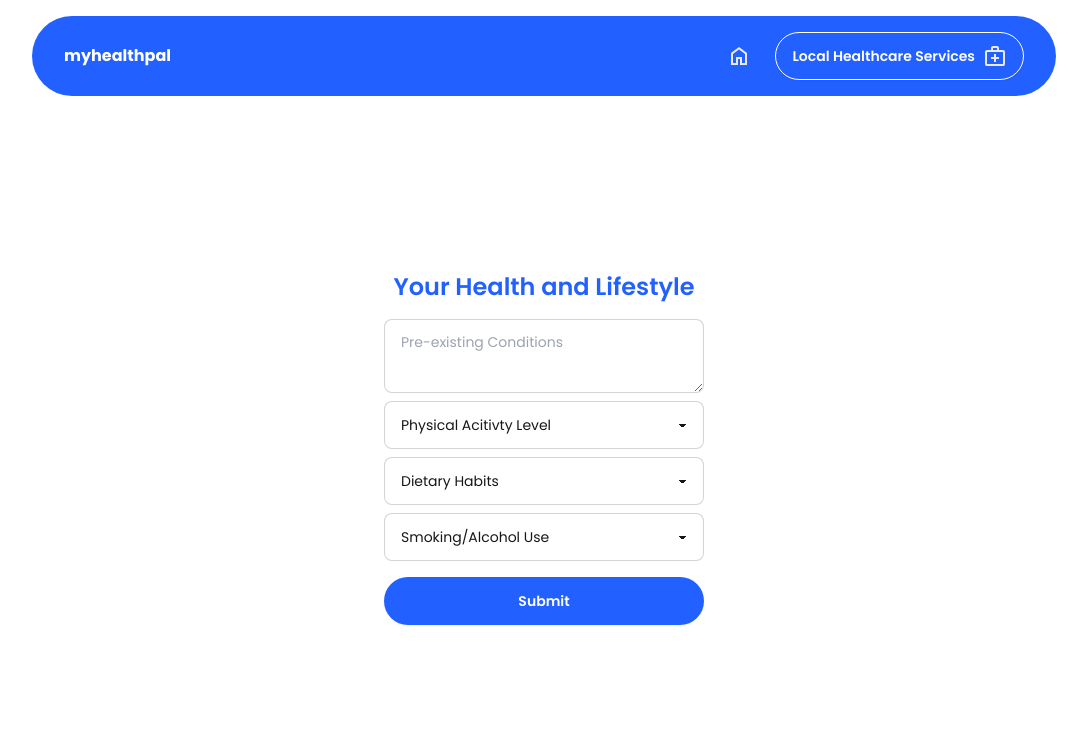
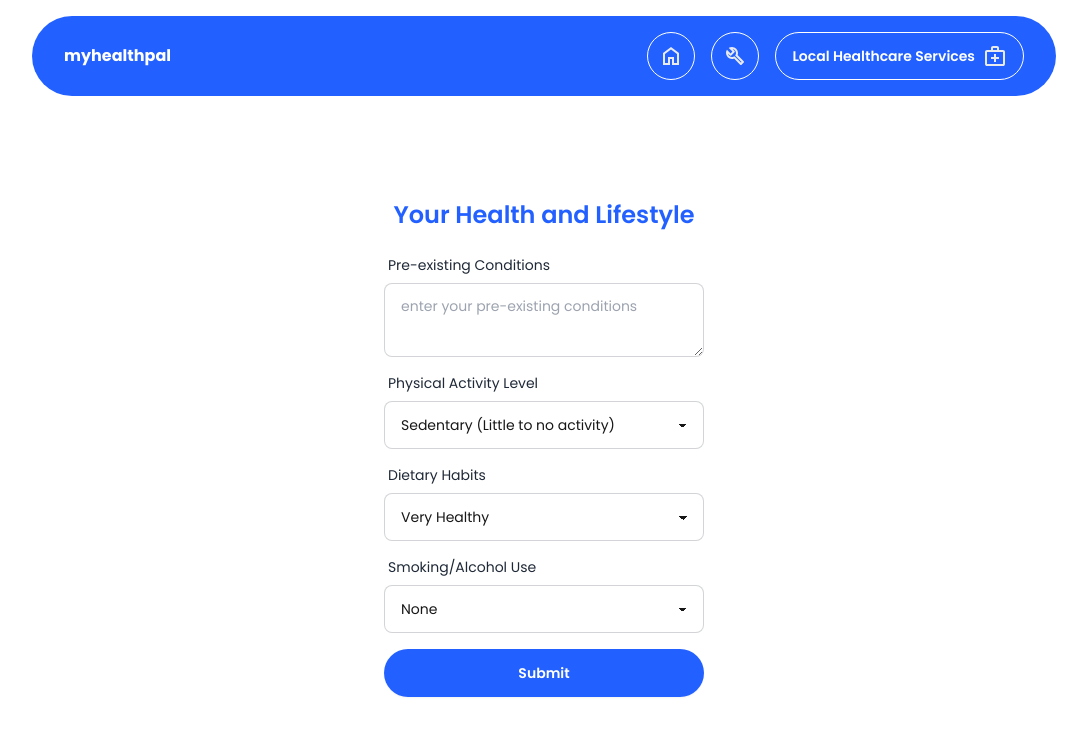
Before and after one commit to MasaKagami/myhealthpal--frontend, a Next.js app: page /assessment-medical in a window 1280 px wide. Shown: the top 736 px of the page, without its empty margins (96-1183 px from the left). Built offline with nearby package versions, Linux system fonts and the light colour scheme.

Commit message:
updated medical

```diff
--- a/src/app/assessment-medical/page.tsx
+++ b/src/app/assessment-medical/page.tsx
@@ -27,10 +27,29 @@ export default function MedicalAssement(){
                     onSubmit={handleSubmit}
                     className="flex flex-col gap-2"
                 >
-                    <textarea className="textarea textarea-bordered" placeholder="Pre-existing Conditions"></textarea>
+                    <label className="form-control w-full max-w-xs">
+                        <div className="label">
+                            <span className="label-text">Pre-existing Conditions</span>
+                        </div>
+                        <textarea
+                            name="condition"
+                            className="textarea textarea-bordered textarea-ghost focus:bg-white focus:outline-none"
+                            placeholder="enter your pre-existing conditions"
+                            required
+                            // value={user.condition}
+                            // onChange={handleChange}
+                        />
+                    </label>
+
+                    <label className="form-control w-full max-w-xs">
+                        <div className="label">
+                            <span className="label-text">Physical Activity Level</span>
+                        </div>
                         <select
-                        className="select select-bordered w-full max-w-xs"
-                        defaultValue=""
+                            name="activity"
+                            className="select select-bordered select-ghost w-full max-w-xs focus:bg-white focus:outline-none"
+                            // value={user.activity}
+                            // onChange={handleChange}
                             required
                         >
                             <option value="" disabled>Physical Acitivty Level</option>
@@ -40,35 +59,56 @@ export default function MedicalAssement(){
                             <option value="Very Active">Very Active (6-7 days/week)</option>
                             <option value="Intense">Intense (High intensity or physical job)</option>
                         </select>
+                    </label>
+
+                    <label className="form-control w-full max-w-xs">
+                        <div className="label">
+                            <span className="label-text">Dietary Habits</span>
+                        </div>
                         <select
-                        className="select select-bordered w-full max-w-xs"
-                        defaultValue=""
+                            name="diet"
+                            className="select select-bordered select-ghost w-full max-w-xs focus:bg-white focus:outline-none"
+                            // value={user.diet}
+                            // onChange={handleChange}
                             required
                         >
-                        <option value="" disabled>Dietary Habits</option>
+                            <option value="" disabled>
+                                Select your dietary habits
+                            </option>
                             <option value="Very Healthy">Very Healthy</option>
                             <option value="Healthy">Healthy</option>
                             <option value="Moderate">Moderate</option>
                             <option value="Unhealthy">Unhealthy</option>
                             <option value="Very Unhealthy">Very Unhealthy</option>
                         </select>
+                    </label>
+
+                    <label className="form-control w-full max-w-xs">
+                        <div className="label">
+                            <span className="label-text">Smoking/Alcohol Use</span>
+                        </div>
                         <select
-                        className="select select-bordered w-full max-w-xs"
-                        defaultValue=""
+                            name="smoking"
+                            className="select select-bordered select-ghost w-full max-w-xs focus:bg-white focus:outline-none"
+                            // value={user.smoking}
+                            // onChange={handleChange}
                             required
                         >
-                        <option value="" disabled>Smoking/Alcohol Use</option>
+                            <option value="" disabled>
+                                Select your smoking/alcohol use
+                            </option>
                             <option value="None">None</option>
                             <option value="Occasional">Occasional</option>
                             <option value="Regular">Regular</option>
                             <option value="Heavy">Heavy</option>
                         </select>
-                    <button
-                        type="submit"
-                        className="btn bg-myblue hover:bg-gray-500 border-none rounded-full mt-2 text-white"
-                    >
+                    </label>
+
+                    <button type="submit" className="w-full max-w-xs btn bg-myblue hover:bg-gray-500 border-none rounded-full mt-2 text-white"> {/* disabled={loading} */}
                         Submit
+                        {/* {loading ? "Submitting..." : "Submit"} */}
                     </button>
+                    {/* {error && <p className="text-red-500">{error}</p>} */}
                 </form>
             </div>
         </div>
--- a/src/components/navbar/navbar.tsx
+++ b/src/components/navbar/navbar.tsx
@@ -7,16 +7,22 @@ export default function Navbar() {
 
   return (
     <div className="flex py-4 w-full justify-between items-center bg-myblue rounded-full mt-4 px-8">
-      {/* <Link href="/"> */}
       <p className="font-bold text-white">myhealthpal</p>
-      {/* </Link> */}
-      <div className="flex items-center gap-6">
-        <Link href="/">
-          <svg xmlns="http://www.w3.org/2000/svg" height="24px" viewBox="0 -960 960 960" width="24px" fill="#e8eaed"><path d="M240-200h120v-240h240v240h120v-360L480-740 240-560v360Zm-80 80v-480l320-240 320 240v480H520v-240h-80v240H160Zm320-350Z"/></svg>
-        </Link>
+      <div className="flex items-center gap-4">
+        <div className="btn btn-circle btn-ghost border-white">
+          <Link href="/">
+            <svg xmlns="http://www.w3.org/2000/svg" height="24px" viewBox="0 -960 960 960" width="24px" fill="#e8eaed"><path d="M240-200h120v-240h240v240h120v-360L480-740 240-560v360Zm-80 80v-480l320-240 320 240v480H520v-240h-80v240H160Zm320-350Z"/></svg>
+          </Link>
+        </div>
+
+        <div className="btn btn-circle btn-ghost border-white">
+          <Link href="/about-us">
+            <svg xmlns="http://www.w3.org/2000/svg" height="24px" viewBox="0 -960 960 960" width="24px" fill="#e8eaed"><path d="M686-132 444-376q-20 8-40.5 12t-43.5 4q-100 0-170-70t-70-170q0-36 10-68.5t28-61.5l146 146 72-72-146-146q29-18 61.5-28t68.5-10q100 0 170 70t70 170q0 23-4 43.5T584-516l244 242q12 12 12 29t-12 29l-84 84q-12 12-29 12t-29-12Zm29-85 27-27-256-256q18-20 26-46.5t8-53.5q0-60-38.5-104.5T386-758l74 74q12 12 12 28t-12 28L332-500q-12 12-28 12t-28-12l-74-74q9 57 53.5 95.5T360-440q26 0 52-8t47-25l256 256ZM472-488Z"/></svg>
+          </Link>
+        </div>
 
         <Link href="/local-healthcare" target="_blank" rel="noopener noreferrer">
-          <div className="btn rounded-full hover:bg-myblue flex justify-center items-center gap-2 text-white border-white bg-myblue">
+          <div className="btn rounded-full btn-ghost flex justify-center items-center gap-2 text-white border-white bg-myblue">
             Local Healthcare Services
             <svg xmlns="http://www.w3.org/2000/svg"  viewBox="0 -960 960 960"  height="24px" width="24px" fill="#e8eaed"><path d="M160-80q-33 0-56.5-23.5T80-160v-480q0-33 23.5-56.5T160-720h160v-80q0-33 23.5-56.5T400-880h160q33 0 56.5 23.5T640-800v80h160q33 0 56.5 23.5T880-640v480q0 33-23.5 56.5T800-80H160Zm0-80h640v-480H160v480Zm240-560h160v-80H400v80ZM160-160v-480 480Zm280-200v120h80v-120h120v-80H520v-120h-80v120H320v80h120Z"/></svg>
           </div>
```
Also changed, not shown: src/app/about-us/page.tsx (added, +40 -0 lines). Lines whose indentation alone changed are shown as unchanged.
